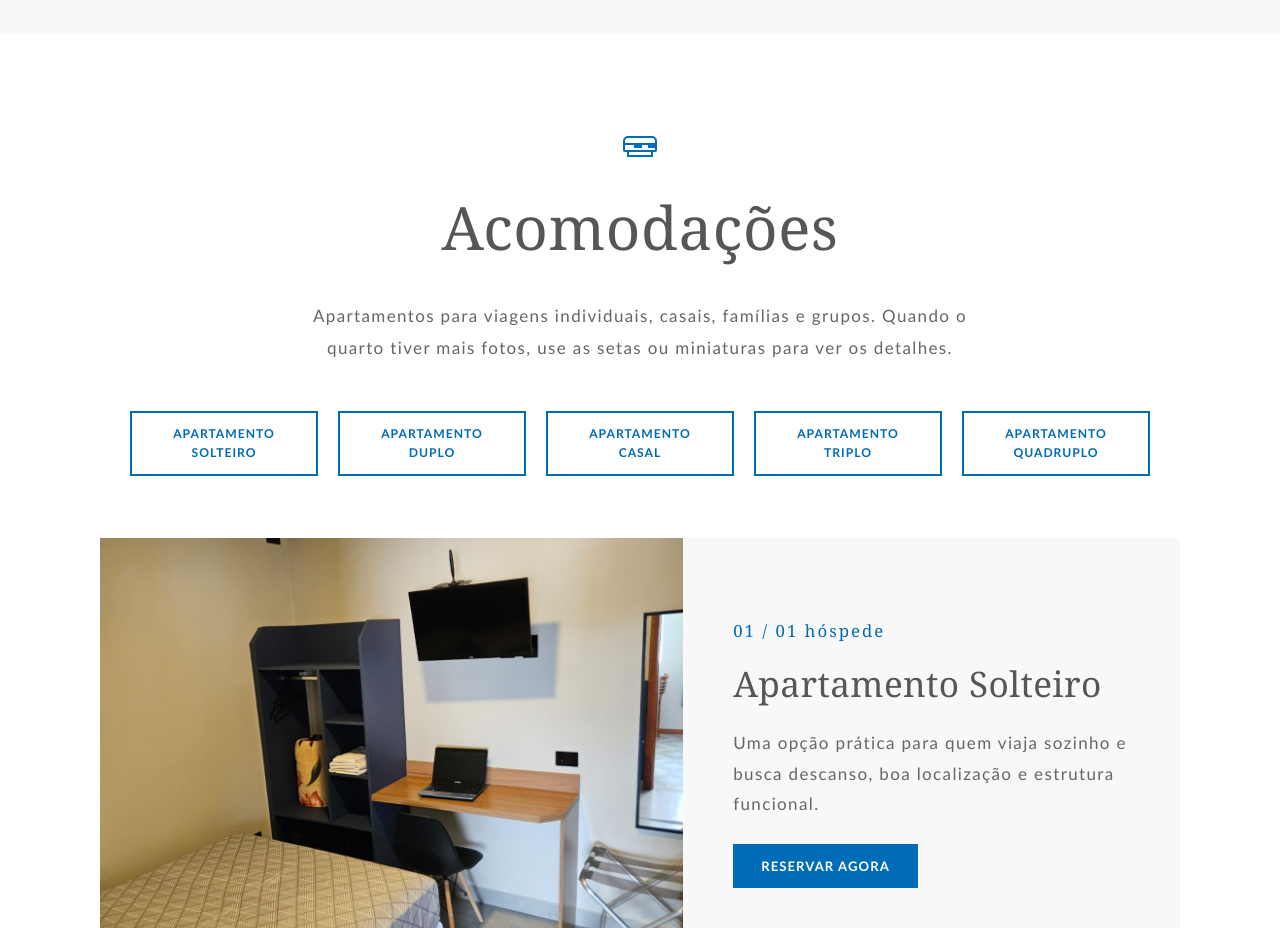
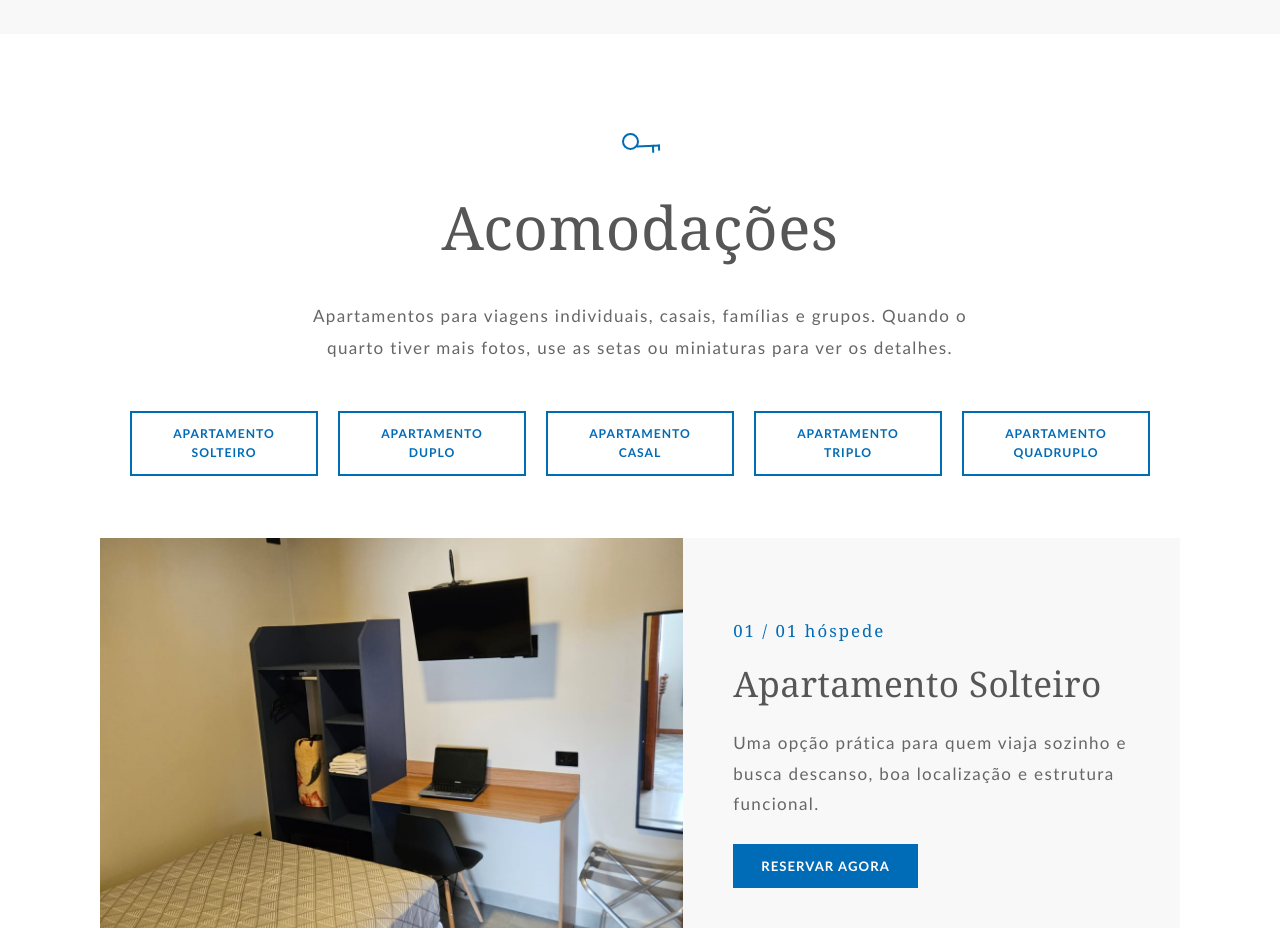
Before and after one commit to Joaogomes111/camboriu-hotel-1, a Next.js app: page / in a window 1280 px wide. Shown: the part 1920-2848 px from the top of the page. Built offline with nearby package versions, Linux system fonts and the light colour scheme.

Commit message:
Add files via upload

```diff
--- a/app/globals.css
+++ b/app/globals.css
@@ -558,26 +558,25 @@ main {
 }
 
 .title-icon-room::before {
-  right: 3px;
-  bottom: 10px;
-  left: 3px;
-  height: 16px;
+  top: 5px;
+  left: 2px;
+  width: 17px;
+  height: 17px;
   border: 2px solid currentColor;
-  border-radius: 5px 5px 2px 2px;
+  border-radius: 999px;
+  box-shadow: inset 0 0 0 4px var(--white);
+}
+
+.title-icon-room::after {
+  top: 12px;
+  left: 17px;
+  width: 23px;
+  height: 13px;
   background:
-    linear-gradient(currentColor 0 0) 0 50% / 100% 2px no-repeat,
-    linear-gradient(currentColor 0 0) 9px 5px / 8px 5px no-repeat,
-    linear-gradient(currentColor 0 0) 23px 5px / 8px 5px no-repeat;
-}
-
-.title-icon-room::after {
-  right: 7px;
-  bottom: 5px;
-  left: 7px;
-  height: 6px;
-  border-right: 2px solid currentColor;
-  border-bottom: 2px solid currentColor;
-  border-left: 2px solid currentColor;
+    linear-gradient(currentColor 0 0) 0 5px / 100% 2px no-repeat,
+    linear-gradient(currentColor 0 0) 15px 5px / 2px 8px no-repeat,
+    linear-gradient(currentColor 0 0) 21px 5px / 2px 6px no-repeat;
+  transform: rotate(-2deg);
 }
 
 .title-icon-gallery::before {
```
